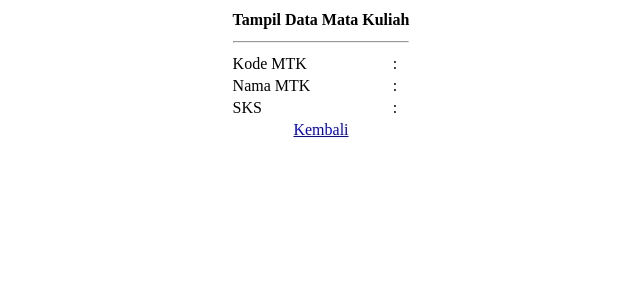
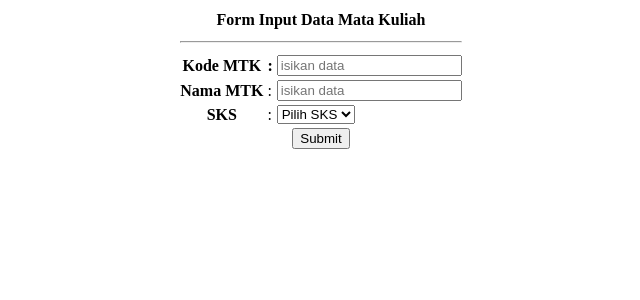
Before and after one commit to Tiyof/pustaka_boking_wp3, a CodeIgniter app: page /pustaka-booking/index.php/matakuliah/cetak in a window 1280 px wide. Shown: the top 300 px of the page, without its empty margins (319-959 px from the left). Run offline with CodeIgniter, Linux system fonts and the light colour scheme.

Commit message:
pertemuan 5 tugas 4

```diff
--- a/application/config/autoload.php
+++ b/application/config/autoload.php
@@ -58,7 +58,7 @@ $autoload['packages'] = array();
 |
 |	$autoload['libraries'] = array('user_agent' => 'ua');
 */
-$autoload['libraries'] = array();
+$autoload['libraries'] = array('form_validation');
 
 /*
 | -------------------------------------------------------------------
--- a/application/controllers/Matakuliah.php
+++ b/application/controllers/Matakuliah.php
@@ -5,15 +5,32 @@ class Matakuliah extends CI_Controller
     {
         $this->load->view('view-form-matakuliah');
     }
-
     public function cetak()
     {
+        $this->form_validation->set_rules('kode', 'Kode Matakuliah',
+            'required|min_length[3]', [
+            'required' => 'Kode Matakuliah Harus diisi',
+            'min_lenght' => 'Kode terlalu pendek'
+            ]);
+        $this->form_validation->set_rules('nama', 'Nama Matakuliah',
+            'required|min_length[3]', [
+            'required' => 'Nama Matakuliah Harus diisi',
+            'min_lenght' => 'Nama terlalu pendek'
+            ]);
+        $this->form_validation->set_rules('sks', 'SKS',
+            'required',[
+            'required' => 'SKS harus diisi'
+            ]);
+        if ($this->form_validation->run() != true) {
+            $this->load->view('view-form-matakuliah');
+            } else {
+
         $data = [
             'kode' => $this->input->post('kode'),
             'nama' => $this->input->post('nama'),
             'sks' => $this->input->post('sks')
         ];
-
-        $this->load->view('view-data-matakuliah',$data);
+        $this->load->view('view-data-matakuliah', $data);
+    }
     }
 }
--- a/application/views/view-form-matakuliah.php
+++ b/application/views/view-form-matakuliah.php
@@ -4,11 +4,12 @@
 </head>
 <body>
     <center>
-        <form action="<?= base_url('matakuliah/cetak'); ?>" method="post">
+        <form action="<?= base_url('matakuliah/cetak'); ?>"
+method="post">
             <table>
                 <tr>
                     <th colspan="3">
-                    Form Imput Data Mata Kuiah
+                        Form Input Data Mata Kuliah
                     </th>
                 </tr>
                 <tr>
@@ -20,22 +21,31 @@
                     <th>Kode MTK</th>
                     <th>:</th>
                     <td>
-                    <input type="text" name="kode" id="kode">
+                        <input type="text" name="kode" id="kode"
+                        class="<?=form_error('kode') ? 'invalid' : ''?>"
+                            placeholder="isikan data" value="<?= set_value('kode') ?>" />
+                        <div class="invalid-feedback"><?= form_error('kode') ?></div>
+
                     </td>
                 </tr>
                 <tr>
                     <th>Nama MTK</th>
-                <th>:</th>
+                    <td>:</td>
                     <td>
-                    <input type="text" name="nama" id="nama">
+                        <input type="text" name="nama" id="nama"
+                        class="<?=form_error('nama') ? 'invalid' : ''?>"
+                            placeholder="isikan data" value="<?= set_value('nama') ?>" />
+                        <div class="invalid-feedback"><?= form_error('nama') ?></div>
+
                     </td>
                 </tr>
                 <tr>
                     <th>SKS</th>
-                <th>:</th>
+                    <td>:</td>
                     <td>
+                    <div class="invalid-feedback"><?= form_error('sks') ?></div>
                         <select name="sks" id="sks">
-                        <option value="pilih SKS">Pilih SKS</option>
+                            <option value="">Pilih SKS</option>
                             <option value="2">2</option>
                             <option value="3">3</option>
                             <option value="4">4</option>
@@ -44,11 +54,12 @@
                 </tr>
                 <tr>
                     <td colspan="3" align="center">
-                    <input type="submit" value="submit">
+                        <input type="submit" value="Submit">
                     </td>
                 </tr>
             </table>
+        </form>
     </center>
+</body>
 
-</body>
 </html>
```
Lines whose indentation alone changed are shown as unchanged.
